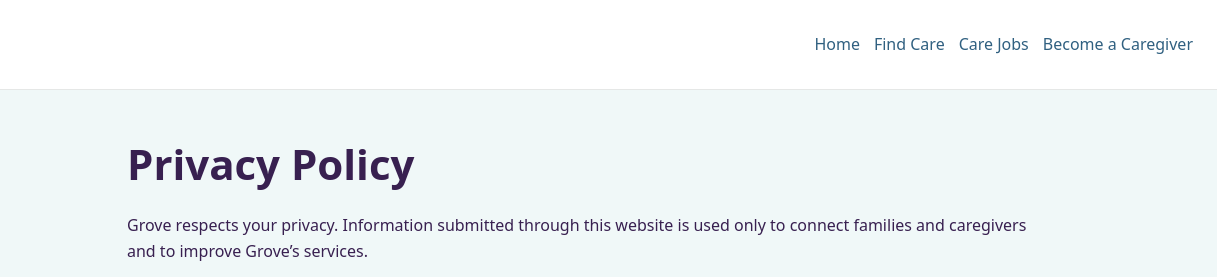
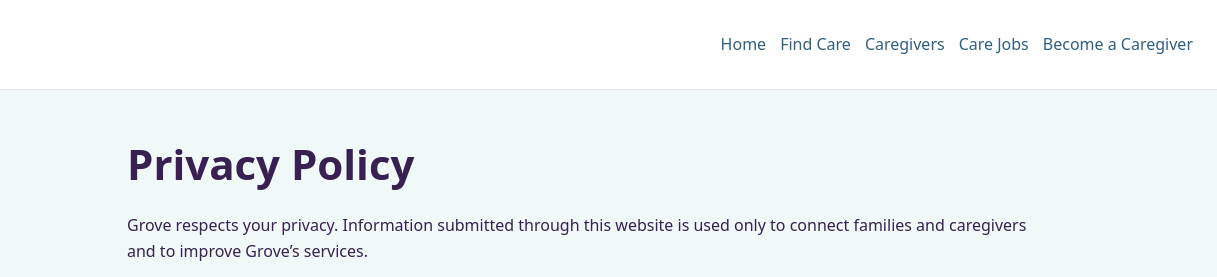
Before and after one commit to jfrancomb-spec/grove-website, a plain HTML site: page privacy.html in a window 1280 px wide. Shown: the top 277 px of the page, 63-1280 px from the left. Drawn offline with Linux system fonts and the light colour scheme.

Commit message:
Update privacy.html

```diff
--- a/privacy.html
+++ b/privacy.html
@@ -15,6 +15,7 @@
 <nav class="nav">
   <a href="./index.html">Home</a>
   <a href="./findcare.html">Find Care</a>
+  <a href="./caregivers.html">Caregivers</a>
   <a href="./jobs.html">Care Jobs</a>
   <a href="./caregiver.html">Become a Caregiver</a>
 </nav>
```
